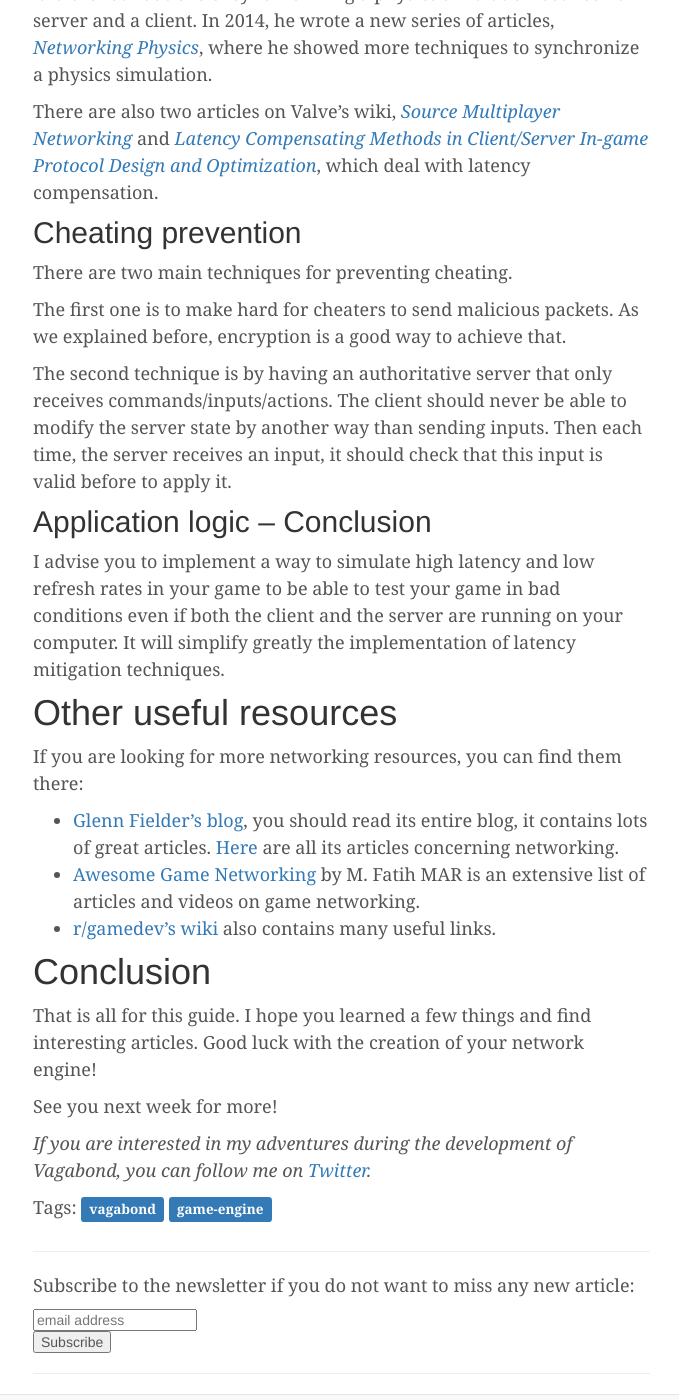
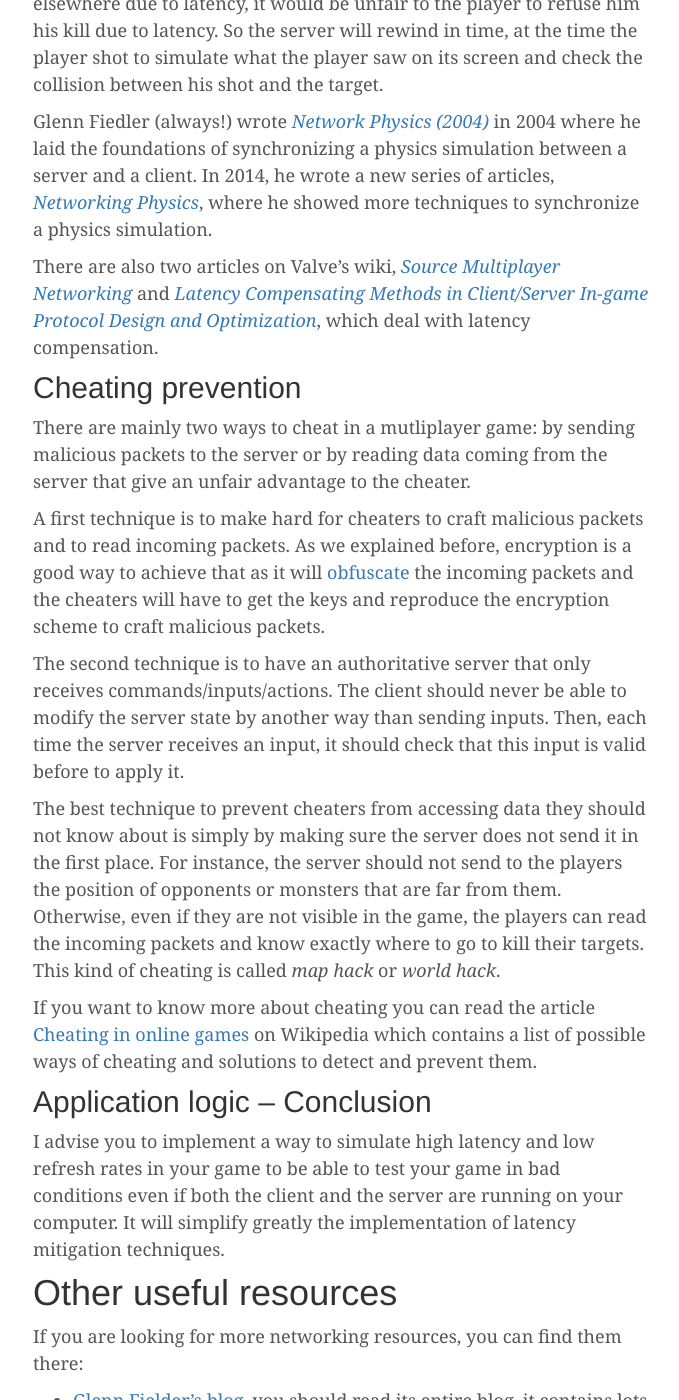
Before and after one commit to pvigier/pvigier.github.io-jekyll, a Jekyll site: the page built from _posts/2019-09-08-beginner-guide-game-networking.md, in a window 1280 px wide and 1400 px high, scrolled down 8968 px. Shown: the whole window, without its empty margins (137-816 px from the left). Built offline with Jekyll 4.4.1, drawn with Linux system fonts in a browser that asks for light colours; comment, search, counter and statistics services are not loaded; some of the changed text lies outside the part shown.

Commit message:
Update the guide on game networking

```diff
--- a/_posts/2019-09-08-beginner-guide-game-networking.md
+++ b/_posts/2019-09-08-beginner-guide-game-networking.md
@@ -136,6 +136,8 @@
 
 Glenn Fiedler (again!) shows how to use quantization in practice in his article [Snapshot Compression](https://web.archive.org/web/20180823021121/https://gafferongames.com/post/snapshot_compression/).
 
+Shawn Hargreaves also has some interesting articles on compression including quantization, you can find them all [here](http://www.shawnhargreaves.com/blogindex.html#networking).
+
 ### Compression algorithms
 
 The next technique is using lossless compression algorithms.
@@ -143,7 +145,9 @@
 In my opinion, the three more interesting algorithms to know are:
 * [Huffman coding](https://en.wikipedia.org/wiki/Huffman_coding) with a precomputed code which is extremely fast and can give good results. It was used to compress the packets in the Quake3 network engine.
 * Using [zlib](http://www.zlib.net/) which is a general-purpose compression algorithm and it never expands the data. It is used in numerous applications as you can see [here](https://en.wikipedia.org/wiki/Zlib). It may be overkill for state updates. But it may be interesting if you have to send assets, long texts or terrains from the server to clients.
-* [Run-length encoding](https://en.wikipedia.org/wiki/Run-length_encoding) is maybe the simplest compression algorithm but it is very efficient for certain types of data and can be used as a preprocessing step before to use zlib. It is specifically suitable for compressing terrains made of tiles or voxels where many adjacent elements are similar.
+* [Run-length encoding](https://en.wikipedia.org/wiki/Run-length_encoding) is maybe the simplest compression algorithm but it is very efficient for certain types of data. It is specifically suitable for compressing terrains made of tiles or voxels where many adjacent elements are similar.
+
+There is also a paid library by Rad Game Tools called [Oodle Network Compression](http://www.radgametools.com/oodlenetwork.htm). On the page, they show an interesting graph where they compared the compression ratio of Huffman coding, zlib and their solution, very instructive.
 
 ### Delta compression
 
@@ -193,11 +197,15 @@
 
 ## Cheating prevention
 
-There are two main techniques for preventing cheating.
+There are mainly two ways to cheat in a mutliplayer game: by sending malicious packets to the server or by reading data coming from the server that give an unfair advantage to the cheater.
 
-The first one is to make hard for cheaters to send malicious packets. As we explained before, encryption is a good way to achieve that.
+A first technique is to make hard for cheaters to craft malicious packets and to read incoming packets. As we explained before, encryption is a good way to achieve that as it will [obfuscate](https://en.wikipedia.org/wiki/Obfuscation) the incoming packets and the cheaters will have to get the keys and reproduce the encryption scheme to craft malicious packets.
 
-The second technique is by having an authoritative server that only receives commands/inputs/actions. The client should never be able to modify the server state by another way than sending inputs. Then each time, the server receives an input, it should check that this input is valid before to apply it.
+The second technique is to have an authoritative server that only receives commands/inputs/actions. The client should never be able to modify the server state by another way than sending inputs. Then, each time the server receives an input, it should check that this input is valid before to apply it.
+
+The best technique to prevent cheaters from accessing data they should not know about is simply by making sure the server does not send it in the first place. For instance, the server should not send to the players the position of opponents or monsters that are far from them. Otherwise, even if they are not visible in the game, the players can read the incoming packets and know exactly where to go to kill their targets. This kind of cheating is called *map hack* or *world hack*.
+
+If you want to know more about cheating you can read the article [Cheating in online games](https://en.wikipedia.org/wiki/Cheating_in_online_games) on Wikipedia which contains a list of possible ways of cheating and solutions to detect and prevent them.
 
 ## Application logic -- Conclusion
 
@@ -215,3 +223,5 @@
 That is all for this guide. I hope you learned a few things and find interesting articles. Good luck with the creation of your network engine!
 
 See you next week for more!
+
+Edit: Thanks to the redditors for the [feedback](https://www.reddit.com/r/gamedev/comments/d1oz18/beginners_guide_to_game_networking/). I tried to take it into account.
```
